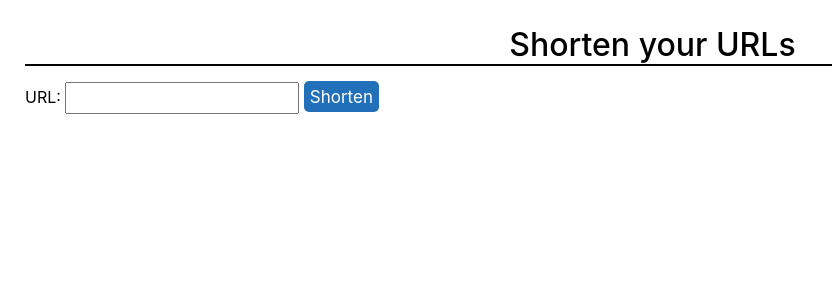
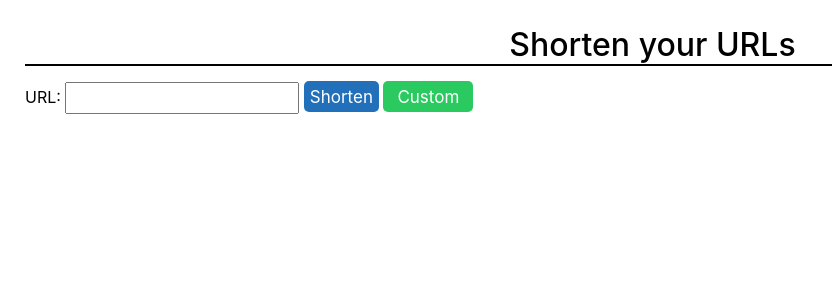
Before and after one commit to betelgeuse-7/django-url-shortener, a Django app: page / in a window 1280 px wide. Shown: the top 300 px of the page, without its empty margins (0-832 px from the left). Run offline with Django 3.2, Linux system fonts and the light colour scheme; data that the repository does not hold is empty.

Commit message:
custom urls

```diff
--- a/requirements.txt
+++ b/requirements.txt
@@ -25,7 +25,6 @@ idna==2.10
 incremental==17.5.0
 msgpack==1.0.2
 Pillow==8.0.1
-psycopg2==2.8.6
 pyasn1==0.4.8
 pyasn1-modules==0.2.8
 pycparser==2.20
@@ -34,7 +33,6 @@ pyOpenSSL==20.0.1
 pypiwin32==223
 python-decouple==3.3
 pytz==2020.4
-pywin32==227
 requests==2.25.1
 service-identity==18.1.0
 six==1.15.0
--- a/shorten/views.py
+++ b/shorten/views.py
@@ -18,17 +18,26 @@ class Index(View):
         })
 
     def post(self, request):
-        url_to_shorten = json.loads(request.body)['url']
+        try:
+            url_to_shorten = json.loads(request.body)['url']
+            #ignoring wihtespaces.
+            custom_url = json.loads(request.body)['custom_url']
+        except:
+            return JsonResponse({
+                "msg": "Missing credentials",
+                "url": "missing-credentials"
+            })
+
+        raw_urls = []
 
         if url_to_shorten:
             urls = URL.objects.all()
-            raw_urls = []
 
             for url in urls:
                 raw_urls.append(url.raw_url)
 
+            """URL ALREADY EXISTS"""
             if url_to_shorten in raw_urls:
-
                 try:
                     existing_short_url = URL.objects.get(
                         raw_url=url_to_shorten).shortened_url
@@ -46,6 +55,27 @@ class Index(View):
                         }
                     )
             else:
+                """USE CUSTOM URL IF EXISTS"""
+                if custom_url:
+                    if custom_url in raw_urls:
+                        existing_custom_url = URL.objects.get(
+                        raw_url=url_to_shorten).shortened_url
+                        return JsonResponse(
+                            {
+                                "msg": "This url already exists.",
+                                "url": existing_custom_url
+                            }
+                        )
+                    else:
+                        URL.objects.create(raw_url=url_to_shorten, shortened_url=custom_url)
+                        return JsonResponse(
+                            {
+                                "msg": "URL has been successfully shortened. ",
+                                "url": custom_url
+                            }
+                        )
+
+                """IF NO CUSTOM URL"""
                 url = generate_random_url(10)
 
                 URL.objects.create(raw_url=url_to_shorten, shortened_url=url)
@@ -57,10 +87,6 @@ class Index(View):
                     }
                 )
 
-        else:
-            return render(request, 'error.html')
-
-
 class Redirect(View):
     def get(self, request, url):
         try:
--- a/templates/index.html
+++ b/templates/index.html
@@ -14,6 +14,27 @@
             padding: 0;
         }
 
+        :root {
+            --main-blue: #2270b9;
+            --custom-green: #2aca60;
+        }
+
+        button {
+            width: 75px;
+            height: 31px;
+            border: none;
+            background-color: var(--main-blue);
+            color: #fff;
+            border-radius: 5px;
+            font-size: 17px;
+            cursor: pointer;
+        }
+
+        input[type='url'] {
+            width: 230px;
+            height: 28px;
+        }
+
         .container {
             margin-left: 25px;
             margin-top: 25px;
@@ -25,13 +46,8 @@
         }
 
         a {
-            color: rgb(34, 112, 185);
+            color: var(--main-blue);
             font-size: 25px;
-        }
-
-        #url {
-            width: 230px;
-            height: 28px;
         }
 
         h1 {
@@ -39,16 +55,6 @@
             margin-bottom: 15px;
             font-weight: 500;
             border-bottom: 2px solid #000;
-        }
-
-        #btn {
-            width: 75px;
-            height: 31px;
-            border: none;
-            background-color: rgb(34, 112, 185);
-            color: #fff;
-            border-radius: 5px;
-            font-size: 17px;
         }
 
         .recent {
@@ -63,7 +69,7 @@
 
         .recent h2 {
             margin-bottom: 25px;
-            color: rgb(34, 112, 185);
+            color: var(--main-blue);
         }
 
         .recent li {
@@ -73,8 +79,8 @@
         }
 
         .shortened-url-li {
-            color: rgb(34, 112, 185);
-            border-bottom: 1px solid rgb(34, 112, 185);
+            color: var(--main-blue);
+            border-bottom: 1px solid var(--main-blue);
             cursor: pointer;
         }
 
@@ -83,6 +89,19 @@
             padding: 4px;
             font-weight: 550;
             margin-bottom: 5px;
+        }
+
+        .hidden {
+            display: none;
+        }
+
+        #custom-url-btn {
+            width: 90px;
+            background-color: var(--custom-green);
+        }
+
+        #custom-url-input {
+            border: 1px solid var(--custom-green);
         }
     </style>
 
@@ -93,7 +112,10 @@
         <h1>Shorten your URLs</h1>
 
         <label>URL: <input type="url" name="url" id="url"></label>
-        <input type="submit" value="Shorten" id="btn">
+        <button type="submit" id="btn">Shorten</button>
+        <button id="custom-url-btn">Custom</button>
+        <label id='custom-url-input-label' class='hidden'>Custom shortened URL: <input type="url" name="custom"
+                id="custom-url-input"></label>
 
         {% if url %}
 
@@ -117,14 +139,32 @@
     <script>
         const btn = document.getElementById('btn');
         const container = document.querySelector('.container');
+        const customUrlBtn = document.getElementById('custom-url-btn');
+        const customUrlInput = document.getElementById('custom-url-input');
+        const customUrlInputLabel = document.getElementById('custom-url-input-label');
+
+
+        function showCustomUrlInput() {
+            customUrlInputLabel.classList.remove('hidden');
+        }
 
         const sendData = () => {
             const csrf = "{{csrf_token}}"
 
             const url = document.getElementById('url').value;
 
+            let customUrl = false;
+
+            // check if the custom url input has a value && if the input is not only whitespaces.
+            if (customUrlInput.value && /\S/.test(customUrlInput.value)) {
+                // get rid of whitespaces.
+                customUrl = customUrlInput.value.trim();
+                // whitespaces between words ?
+            }
+
             const body = {
-                url: url
+                url: url,
+                custom_url: customUrl
             }
 
 
@@ -153,6 +193,7 @@
         }
 
         btn.addEventListener('click', sendData);
+        customUrlBtn.addEventListener('click', showCustomUrlInput);
 
 
     </script>
```
